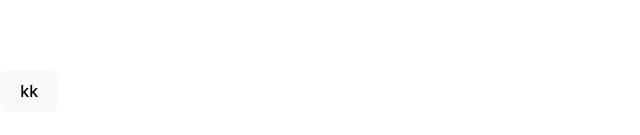
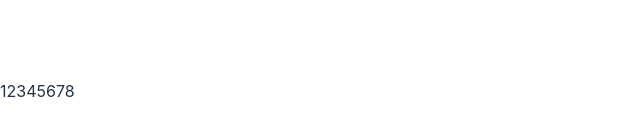
Before and after one commit to MethanBlun/codecademy_react, a React (Vite) app in the folder codecademy_react/: page / in a window 1280 px wide. Shown: the part 309-444 px from the top of the page, without its empty margins (0-640 px from the left). Built offline with nearby package versions, Linux system fonts and the light colour scheme.

Commit message:
clean up work space

```diff
--- a/codecademy_react/src/App.jsx
+++ b/codecademy_react/src/App.jsx
@@ -1,16 +1,25 @@
 import React, { createElement } from "react";
 import { createRoot } from "react-dom/client";
-import Student from "./student";
-import GroceryItem from "./student";
+
 // import CryptoJS from 'crypto-js';
 
+
+
+
+   const myArray = [1,2,3,4,5,6,7,8]
+
+
+
 function App() {
-  const handleClick = () => {
-    alert('yen a plus')
-  }
+
+
   return (
-   <GroceryItem name='kk' onClick={handleClick} />
-  );
+    <>
+
+
+  {myArray}
+    </>
+  )
 }
 
 export default App;
--- a/codecademy_react/src/index.css
+++ b/codecademy_react/src/index.css
@@ -24,6 +24,7 @@ a:hover {
 
 body {
   margin: 0;
+
   display: flex;
   place-items: center;
   min-width: 320px;
--- a/codecademy_react/src/student.jsx
+++ /dev/null
@@ -1,29 +0,0 @@
-import React from "react";
-import PropTypes from 'prop-types'
-
-
-// function Student(props) {
-//   return (
-//     <>
-//       <h3> the studuent is :{props.name}</h3>
-//       <h3> his age is : {props.age}</h3>
-//       <h3> is this student a lazy : {props.isStudentRich ?  'yes' : 'no'}</h3>
-//     </>
-//   );
-// }
-
-// Student.propTypes = {
-//   name : PropTypes.string,
-//   age : PropTypes.number,
-//   isStudentRich : PropTypes.bool,
-// }
-// Student.defaultProps = {
-//   name: 'Guest',
-//   age : 0,
-// }
-
-// export default Student;
-function GroceryItem(props) {
-  return (<button onClick={()=> props.onClick()}>{props.name}</button>
-)}
-export default GroceryItem;
```
